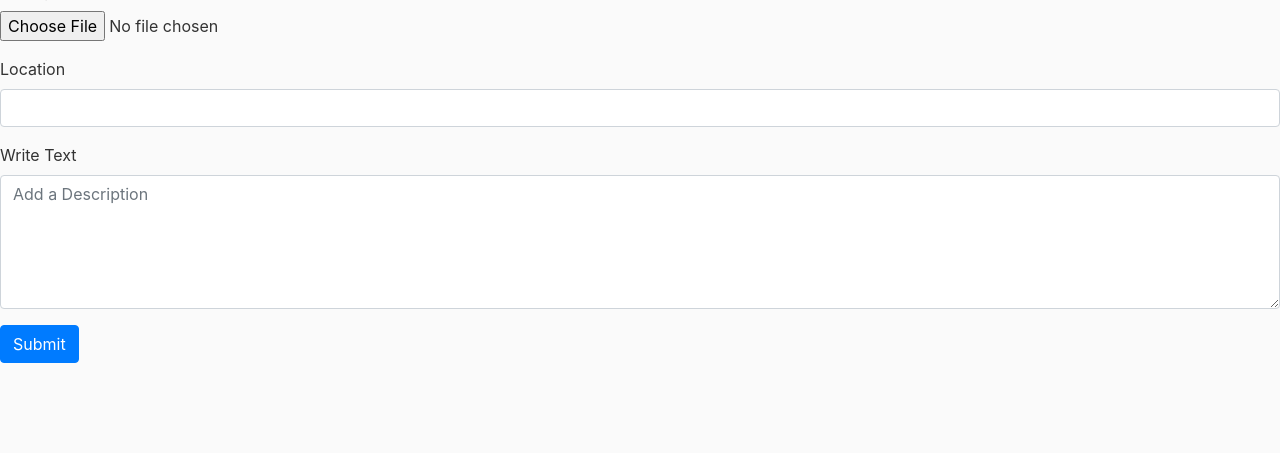
After one commit to Vladikolev0321/CarsRental, a Flask app: page /upload in a window 1280 px wide. The commit adds this page. Shown: the part 347-800 px from the top of the page. Run offline with Flask 2, Linux system fonts and the light colour scheme; some libraries are stand-ins or nearby versions.

Commit message:
Can add cars to database and repairs in login with admin account

```diff
--- a/carsRental/routes.py
+++ b/carsRental/routes.py
@@ -1,12 +1,16 @@
 from flask_login.utils import logout_user
 from werkzeug.utils import redirect
 from wtforms.validators import Email
-from carsRental.models import Admin
+from carsRental.models import *
 from carsRental import app, bcrypt, db
-from flask import render_template, url_for, flash, redirect
+from flask import request, render_template, url_for, flash, redirect
 from carsRental.forms import LoginForm, RegistrationForm
 from carsRental.models import Admin
 from flask_login import login_user, current_user
+from base64 import b64encode
+import base64
+from io import BytesIO #Converts data from Database into bytes
+
 
 
 @app.route("/")
@@ -25,18 +29,30 @@ def register():
         return redirect(url_for('home'))
     form = RegistrationForm()
     if form.validate_on_submit():
+        username = User.query.filter_by(username=form.username.data).first()
+        if username:
+            flash('That username is taken. Choose another one.', 'danger')
+            return redirect(url_for('register'))
+
         admin_username = Admin.query.filter_by(username=form.username.data).first()
         if admin_username:
             flash('That username is taken. Choose another one.', 'danger')
             return redirect(url_for('register'))
+
+
+        email = User.query.filter_by(email=form.email.data).first()
+        if email:
+            flash('That email is taken. Choose another one.', 'danger')
+            return redirect(url_for('register'))
+
         admin_email = Admin.query.filter_by(email=form.email.data).first()
         if admin_email:
             flash('That email is taken. Choose another one.', 'danger')
             return redirect(url_for('register'))
         # valid username and email
         hashed_pass = bcrypt.generate_password_hash(form.password.data).decode('utf-8')
-        admin = Admin(username=form.username.data, email=form.email.data, password=hashed_pass)
-        db.session.add(admin)
+        user = User(username=form.username.data, email=form.email.data, password=hashed_pass)
+        db.session.add(user)
         db.session.commit()
         flash(f'Created account for {form.username.data}. You can now log in.', 'success')
         return redirect(url_for('login'))
@@ -48,11 +64,46 @@ def login():
         return redirect(url_for('home'))
     form = LoginForm()
     if form.validate_on_submit():
+        user = User.query.filter_by(username=form.username.data).first()
+        if(user and bcrypt.check_password_hash(user.password, form.password.data)):
+            login_user(user, remember=form.remember.data)
+            flash('You have been logged in!', 'success')
+            return render_template('home.html', title = "Home")
+
         admin = Admin.query.filter_by(username=form.username.data).first()
         if(admin and bcrypt.check_password_hash(admin.password, form.password.data)):
             login_user(admin, remember=form.remember.data)
             flash('You have been logged in!', 'success')
-            return redirect(url_for('home'))
-        else:
-            flash('Login unsuccessful. Please check username and password', 'danger')
+            return render_template('home.html', title = "Home", is_admin = True)
+
+        flash('Login unsuccessful. Please check username and password', 'danger')
+
     return render_template('login.html', title = "Login", form=form)
+
+
+#@app.route('/add_car', methods=['GET', 'POST'])
+#    return render_template('add_car.html')
+
+def render_picture(data):
+
+    render_pic = base64.b64encode(data).decode('ascii')
+    return render_pic
+
+@app.route('/upload', methods=['GET', 'POST'])
+def upload():
+    if request.method == 'GET':
+        return render_template('add_car.html')
+    else:
+        db.create_all()
+        file = request.files['inputFile']
+        data = file.read()
+        render_file = render_picture(data)
+        text = request.form['text']
+        location = request.form['location']
+
+        newCar = Car(image=data, rendered_data=render_file, model=text)
+        db.session.add(newCar)
+        db.session.commit()
+        flash(f'Pic {newCar.name} uploaded Text: {newCar.text} Location: {newCar.location}')
+
+        return render_template('upload.html')
--- /dev/null
+++ b/carsRental/templates/add_car.html
@@ -0,0 +1,25 @@
+{% extends "layout.html" %}
+{% block content %}
+    <form method="POST" action="/upload" enctype="multipart/form-data">
+        <!-- File Upload-->
+        <div class="form-group">
+            <label for="inputFile">File input</label>
+            <input class="form-control-file" type="file" name="inputFile">
+        </div>
+
+        <!-- Location -->
+        <div class="form-group">
+            <label for="location">Location</label>
+            <input class="form-control" type="text" name="location">
+        </div>
+
+        <!-- Text -->
+        <div class="form-group">
+            <label for="text">Write Text</label>
+            <textarea class="form-control" name="text" id="text" rows="5" placeholder="Add a Description"></textarea>
+        </div>
+
+        <!-- Submit -->
+        <button type="submit" class="btn btn-primary">Submit</button>
+    </form>
+{% endblock %}
--- a/carsRental/templates/layout.html
+++ b/carsRental/templates/layout.html
@@ -43,6 +43,9 @@
                     </li>
                     {% if current_user.is_authenticated %}
                         <a class="nav-link" href="/logout"><i class="fa fa-sign-in" aria-hidden="true"></i>Logout</a>
+                        {% if is_admin == True %}
+                            <a class="nav-link" href="/upload"><i aria-hidden="true"></i>Add a car</a>
+                        {% endif %}
                     {% else %}
                     <li class="nav-item mr-2">
                         <a class="nav-link" href="/login"><i class="fa fa-sign-in" aria-hidden="true"></i>Sign in</a>
```
Also changed, not shown: carsRental/models.py (+24 -10 lines), 1 other file.
